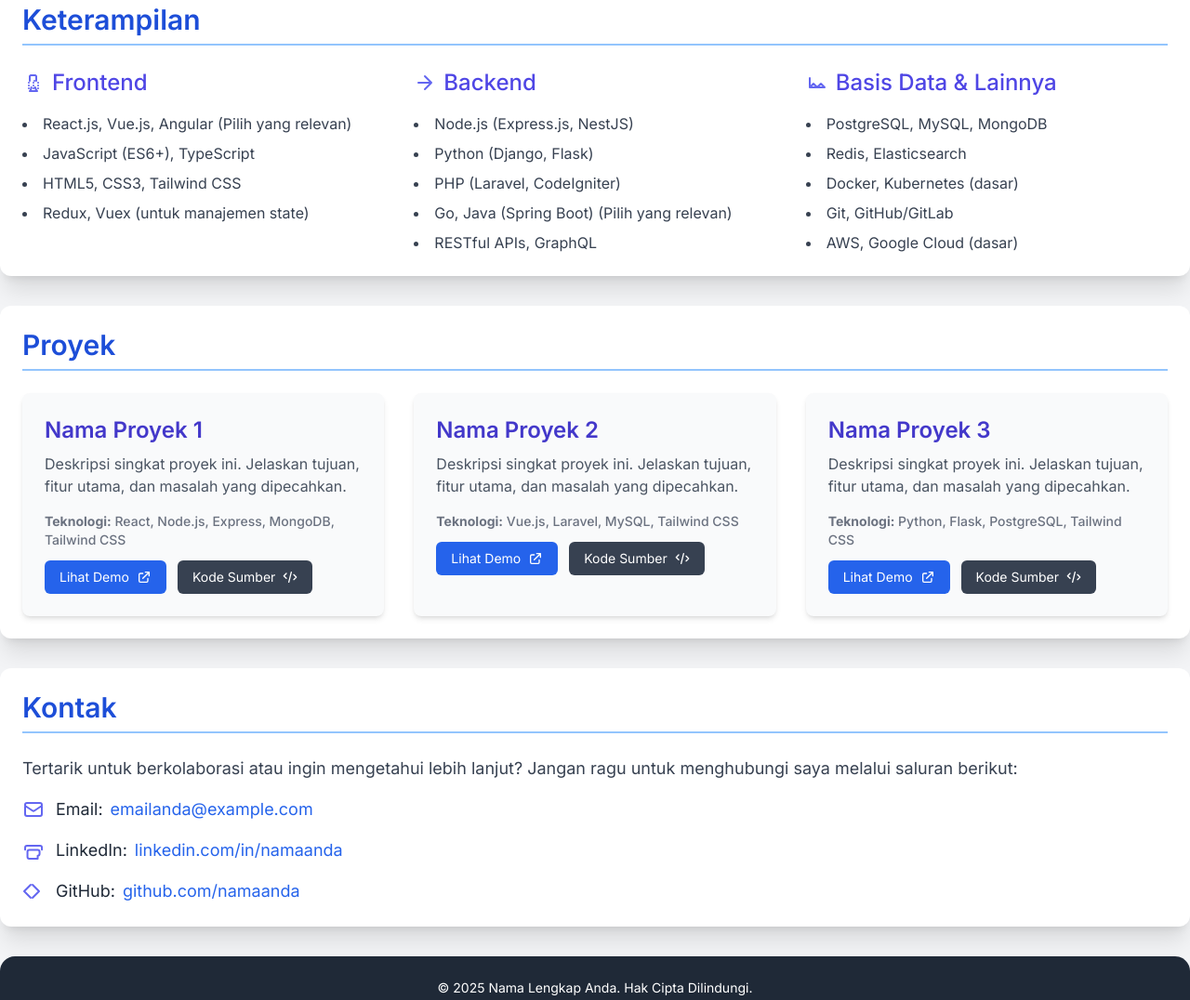
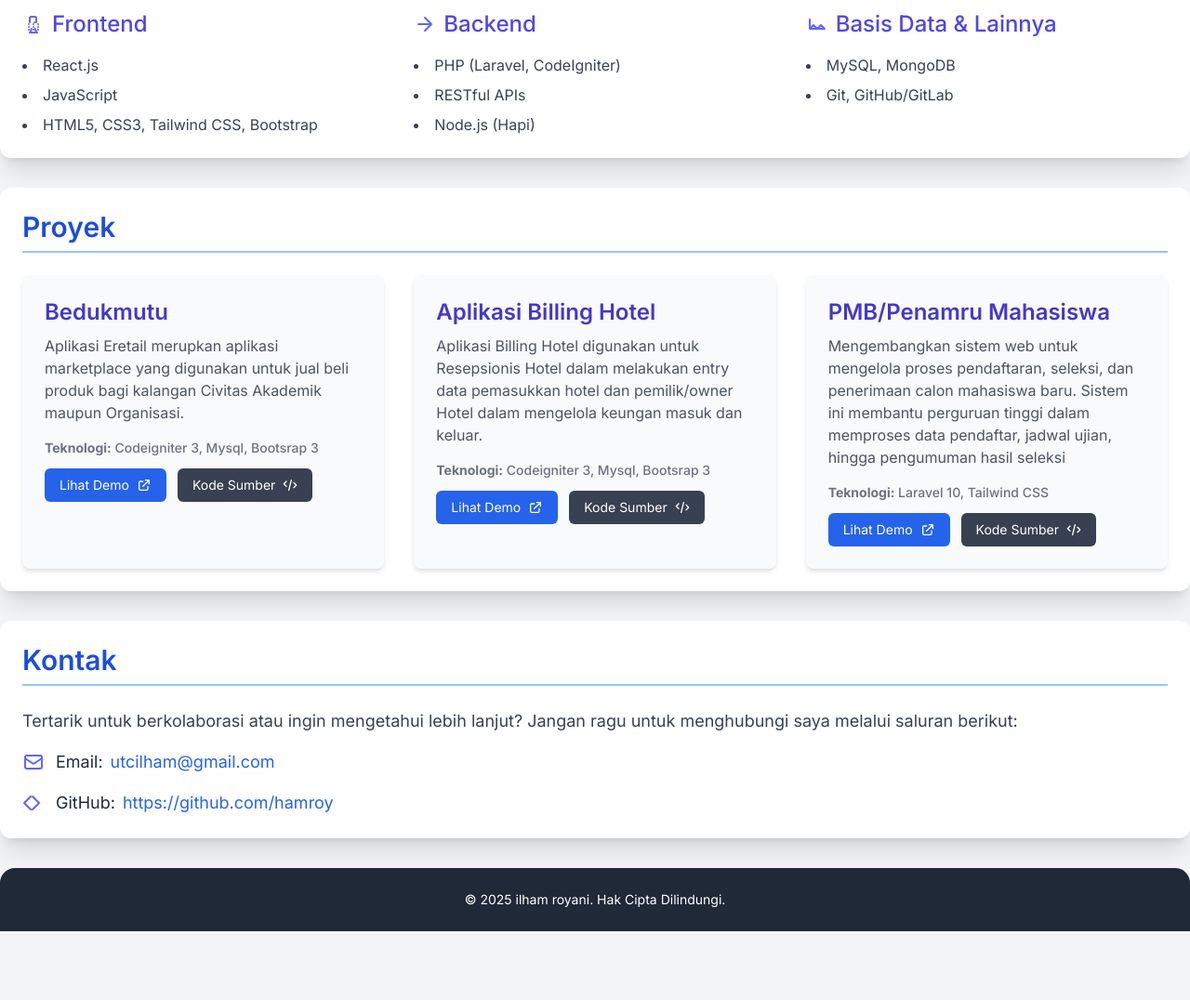
Before and after one commit to utcilham/my-portofolio, a plain HTML site: page index.html in a window 1280 px wide. Shown: the part 515-1591 px from the top of the page at 93% size. After the commit the page ends 1517 px from the top, so only its background shows below. Drawn offline with nearby package versions, Linux system fonts and the light colour scheme.

Commit message:
Update index.html
revisi

```diff
--- a/index.html
+++ b/index.html
@@ -24,7 +24,7 @@
     <header class="bg-gradient-to-r from-blue-600 to-indigo-700 text-white p-6 shadow-lg rounded-b-2xl">
         <div class="container mx-auto flex flex-col md:flex-row items-center justify-between">
             <div class="text-center md:text-left mb-4 md:mb-0">
-                <h1 class="text-4xl font-bold tracking-tight">Nama Lengkap Anda</h1>
+                <h1 class="text-4xl font-bold tracking-tight">Ilham Royani</h1>
                 <p class="text-xl mt-1 opacity-90">Fullstack Developer</p>
             </div>
             <nav>
@@ -42,14 +42,6 @@
     <section id="about" class="container mx-auto p-6 my-8 bg-white shadow-xl rounded-xl">
         <h2 class="text-3xl font-semibold text-blue-700 mb-6 border-b-2 pb-2 border-blue-300">Tentang Saya</h2>
         <div class="flex flex-col md:flex-row items-center md:items-start space-y-6 md:space-y-0 md:space-x-8">
-            <div class="flex-shrink-0">
-                <img
-                    src="https://placehold.co/200x200/A78BFA/ffffff?text=Foto+Anda"
-                    alt="Profil Anda"
-                    class="w-48 h-48 rounded-full object-cover shadow-lg border-4 border-indigo-300"
-                    onerror="this.onerror=null;this.src='https://placehold.co/200x200/cccccc/333333?text=Foto+Tidak+Tersedia';"
-                />
-            </div>
             <div class="text-lg leading-relaxed text-gray-700">
                 <p class="mb-3">
                     Halo! Saya seorang *Fullstack Developer* dengan pengalaman dalam membangun aplikasi web yang efisien, skalabel, dan ramah pengguna. Saya memiliki passion dalam menciptakan solusi teknologi yang inovatif dan memecahkan masalah kompleks.
@@ -73,10 +65,9 @@
                     Frontend
                 </h3>
                 <ul class="list-disc list-inside text-gray-700 space-y-2">
-                    <li>React.js, Vue.js, Angular (Pilih yang relevan)</li>
-                    <li>JavaScript (ES6+), TypeScript</li>
-                    <li>HTML5, CSS3, Tailwind CSS</li>
-                    <li>Redux, Vuex (untuk manajemen state)</li>
+                    <li>React.js</li>
+                    <li>JavaScript</li>
+                    <li>HTML5, CSS3, Tailwind CSS, Bootstrap</li>
                 </ul>
             </div>
 
@@ -88,11 +79,9 @@
                     Backend
                 </h3>
                 <ul class="list-disc list-inside text-gray-700 space-y-2">
-                    <li>Node.js (Express.js, NestJS)</li>
-                    <li>Python (Django, Flask)</li>
                     <li>PHP (Laravel, CodeIgniter)</li>
-                    <li>Go, Java (Spring Boot) (Pilih yang relevan)</li>
-                    <li>RESTful APIs, GraphQL</li>
+                    <li>RESTful APIs</li>
+                    <li>Node.js (Hapi)</li>
                 </ul>
             </div>
 
@@ -104,11 +93,8 @@
                     Basis Data & Lainnya
                 </h3>
                 <ul class="list-disc list-inside text-gray-700 space-y-2">
-                    <li>PostgreSQL, MySQL, MongoDB</li>
-                    <li>Redis, Elasticsearch</li>
-                    <li>Docker, Kubernetes (dasar)</li>
+                    <li>MySQL, MongoDB</li>
                     <li>Git, GitHub/GitLab</li>
-                    <li>AWS, Google Cloud (dasar)</li>
                 </ul>
             </div>
         </div>
@@ -120,20 +106,20 @@
         <div class="grid grid-cols-1 md:grid-cols-2 lg:grid-cols-3 gap-8">
             <!-- Proyek 1 -->
             <div class="bg-gray-50 p-6 rounded-lg shadow-md hover:shadow-lg transition-shadow duration-300">
-                <h3 class="text-2xl font-semibold text-indigo-700 mb-2">Nama Proyek 1</h3>
+                <h3 class="text-2xl font-semibold text-indigo-700 mb-2">Bedukmutu</h3>
                 <p class="text-gray-600 mb-4">
-                    Deskripsi singkat proyek ini. Jelaskan tujuan, fitur utama, dan masalah yang dipecahkan.
+Aplikasi Eretail merupkan aplikasi marketplace yang digunakan untuk jual beli produk bagi kalangan Civitas Akademik maupun Organisasi.
                 </p>
                 <p class="text-sm font-medium text-gray-500 mb-3">
-                    <strong>Teknologi:</strong> React, Node.js, Express, MongoDB, Tailwind CSS
+                    <strong>Teknologi:</strong> Codeigniter 3, Mysql, Bootsrap 3
                 </p>
                 <div class="flex space-x-3">
-                    <a href="#" class="inline-flex items-center px-4 py-2 bg-blue-600 text-white rounded-md hover:bg-blue-700 transition duration-300 text-sm">
+                    <a href="https://bedukmutu.id/login" class="inline-flex items-center px-4 py-2 bg-blue-600 text-white rounded-md hover:bg-blue-700 transition duration-300 text-sm">
                         Lihat Demo
                         <!-- Icon SVG untuk Demo -->
                         <svg class="w-4 h-4 ml-2" fill="none" stroke="currentColor" viewBox="0 0 24 24" xmlns="http://www.w3.org/2000/svg"><path stroke-linecap="round" stroke-linejoin="round" stroke-width="2" d="M10 6H6a2 2 0 00-2 2v10a2 2 0 002 2h10a2 2 0 002-2v-4M14 4h6m0 0v6m0-6L10 14"></path></svg>
                     </a>
-                    <a href="#" class="inline-flex items-center px-4 py-2 bg-gray-700 text-white rounded-md hover:bg-gray-800 transition duration-300 text-sm">
+                    <a href="https://github.com/hamroy/ERetail-MARKETPLACE" class="inline-flex items-center px-4 py-2 bg-gray-700 text-white rounded-md hover:bg-gray-800 transition duration-300 text-sm">
                         Kode Sumber
                         <!-- Icon SVG untuk Kode Sumber -->
                         <svg class="w-4 h-4 ml-2" fill="none" stroke="currentColor" viewBox="0 0 24 24" xmlns="http://www.w3.org/2000/svg"><path stroke-linecap="round" stroke-linejoin="round" stroke-width="2" d="M10 20l4-16m4 4l4 4-4 4M6 6l-4 4 4 4"></path></svg>
@@ -143,19 +129,19 @@
 
             <!-- Proyek 2 -->
             <div class="bg-gray-50 p-6 rounded-lg shadow-md hover:shadow-lg transition-shadow duration-300">
-                <h3 class="text-2xl font-semibold text-indigo-700 mb-2">Nama Proyek 2</h3>
+                <h3 class="text-2xl font-semibold text-indigo-700 mb-2">Aplikasi Billing Hotel</h3>
                 <p class="text-gray-600 mb-4">
-                    Deskripsi singkat proyek ini. Jelaskan tujuan, fitur utama, dan masalah yang dipecahkan.
+                Aplikasi Billing Hotel digunakan untuk Resepsionis Hotel dalam melakukan entry data pemasukkan hotel dan pemilik/owner Hotel dalam mengelola keungan masuk dan keluar.
                 </p>
                 <p class="text-sm font-medium text-gray-500 mb-3">
-                    <strong>Teknologi:</strong> Vue.js, Laravel, MySQL, Tailwind CSS
+                    <strong>Teknologi:</strong> Codeigniter 3, Mysql, Bootsrap 3
                 </p>
                 <div class="flex space-x-3">
-                    <a href="#" class="inline-flex items-center px-4 py-2 bg-blue-600 text-white rounded-md hover:bg-blue-700 transition duration-300 text-sm">
+                    <a href="https://kusumahotel.sediapp.online/" class="inline-flex items-center px-4 py-2 bg-blue-600 text-white rounded-md hover:bg-blue-700 transition duration-300 text-sm">
                         Lihat Demo
                         <svg class="w-4 h-4 ml-2" fill="none" stroke="currentColor" viewBox="0 0 24 24" xmlns="http://www.w3.org/2000/svg"><path stroke-linecap="round" stroke-linejoin="round" stroke-width="2" d="M10 6H6a2 2 0 00-2 2v10a2 2 0 002 2h10a2 2 0 002-2v-4M14 4h6m0 0v6m0-6L10 14"></path></svg>
                     </a>
-                    <a href="#" class="inline-flex items-center px-4 py-2 bg-gray-700 text-white rounded-md hover:bg-gray-800 transition duration-300 text-sm">
+                    <a href="https://github.com/hamroy/ebilling-hotel" class="inline-flex items-center px-4 py-2 bg-gray-700 text-white rounded-md hover:bg-gray-800 transition duration-300 text-sm">
                         Kode Sumber
                         <svg class="w-4 h-4 ml-2" fill="none" stroke="currentColor" viewBox="0 0 24 24" xmlns="http://www.w3.org/2000/svg"><path stroke-linecap="round" stroke-linejoin="round" stroke-width="2" d="M10 20l4-16m4 4l4 4-4 4M6 6l-4 4 4 4"></path></svg>
                     </a>
@@ -164,19 +150,19 @@
 
             <!-- Proyek 3 -->
             <div class="bg-gray-50 p-6 rounded-lg shadow-md hover:shadow-lg transition-shadow duration-300">
-                <h3 class="text-2xl font-semibold text-indigo-700 mb-2">Nama Proyek 3</h3>
+                <h3 class="text-2xl font-semibold text-indigo-700 mb-2">PMB/Penamru Mahasiswa</h3>
                 <p class="text-gray-600 mb-4">
-                    Deskripsi singkat proyek ini. Jelaskan tujuan, fitur utama, dan masalah yang dipecahkan.
+                   Mengembangkan sistem web untuk mengelola proses pendaftaran, seleksi, dan penerimaan calon mahasiswa baru. Sistem ini membantu perguruan tinggi dalam memproses data pendaftar, jadwal ujian, hingga pengumuman hasil seleksi
                 </p>
                 <p class="text-sm font-medium text-gray-500 mb-3">
-                    <strong>Teknologi:</strong> Python, Flask, PostgreSQL, Tailwind CSS
+                    <strong>Teknologi:</strong> Laravel 10, Tailwind CSS
                 </p>
                 <div class="flex space-x-3">
-                    <a href="#" class="inline-flex items-center px-4 py-2 bg-blue-600 text-white rounded-md hover:bg-blue-700 transition duration-300 text-sm">
+                    <a href="https://pmb.utc-umy.id/login" class="inline-flex items-center px-4 py-2 bg-blue-600 text-white rounded-md hover:bg-blue-700 transition duration-300 text-sm">
                         Lihat Demo
                         <svg class="w-4 h-4 ml-2" fill="none" stroke="currentColor" viewBox="0 0 24 24" xmlns="http://www.w3.org/2000/svg"><path stroke-linecap="round" stroke-linejoin="round" stroke-width="2" d="M10 6H6a2 2 0 00-2 2v10a2 2 0 002 2h10a2 2 0 002-2v-4M14 4h6m0 0v6m0-6L10 14"></path></svg>
                     </a>
-                    <a href="#" class="inline-flex items-center px-4 py-2 bg-gray-700 text-white rounded-md hover:bg-gray-800 transition duration-300 text-sm">
+                    <a href="https://github.com/utcilham/Penmaru---UMB" class="inline-flex items-center px-4 py-2 bg-gray-700 text-white rounded-md hover:bg-gray-800 transition duration-300 text-sm">
                         Kode Sumber
                         <svg class="w-4 h-4 ml-2" fill="none" stroke="currentColor" viewBox="0 0 24 24" xmlns="http://www.w3.org/2000/svg"><path stroke-linecap="round" stroke-linejoin="round" stroke-width="2" d="M10 20l4-16m4 4l4 4-4 4M6 6l-4 4 4 4"></path></svg>
                     </a>
@@ -194,15 +180,11 @@
         <div class="flex flex-col space-y-4 text-lg">
             <div class="flex items-center">
                 <svg class="w-6 h-6 mr-3 text-indigo-500" fill="none" stroke="currentColor" viewBox="0 0 24 24" xmlns="http://www.w3.org/2000/svg"><path stroke-linecap="round" stroke-linejoin="round" stroke-width="2" d="M3 8l7.89 5.26a2 2 0 002.22 0L21 8M5 19h14a2 2 0 002-2V7a2 2 0 00-2-2H5a2 2 0 00-2 2v10a2 2 0 002 2z"></path></svg>
-                Email: <a href="mailto:emailanda@example.com" class="ml-2 text-blue-600 hover:underline">emailanda@example.com</a>
-            </div>
-            <div class="flex items-center">
-                <svg class="w-6 h-6 mr-3 text-indigo-500" fill="none" stroke="currentColor" viewBox="0 0 24 24" xmlns="http://www.w3.org/2000/svg"><path stroke-linecap="round" stroke-linejoin="round" stroke-width="2" d="M3.05 11.25V9a2 2 0 012-2h14a2 2 0 012 2v2.25m-4.5 9.75h-9a2 2 0 01-2-2V13.5a2 2 0 012-2h9a2 2 0 012 2v2.25a2 2 0 01-2 2z"></path></svg>
-                LinkedIn: <a href="https://www.linkedin.com/in/namaanda" target="_blank" rel="noopener noreferrer" class="ml-2 text-blue-600 hover:underline">linkedin.com/in/namaanda</a>
+                Email: <a href="mailto:emailanda@example.com" class="ml-2 text-blue-600 hover:underline">utcilham@gmail.com</a>
             </div>
             <div class="flex items-center">
                 <svg class="w-6 h-6 mr-3 text-indigo-500" fill="none" stroke="currentColor" viewBox="0 0 24 24" xmlns="http://www.w3.org/2000/svg"><path stroke-linecap="round" stroke-linejoin="round" stroke-width="2" d="M9 19l-7-7 7-7m2 14l7-7-7-7"></path></svg>
-                GitHub: <a href="https://github.com/namaanda" target="_blank" rel="noopener noreferrer" class="ml-2 text-blue-600 hover:underline">github.com/namaanda</a>
+                GitHub: <a href="https://github.com/hamroy" target="_blank" rel="noopener noreferrer" class="ml-2 text-blue-600 hover:underline">https://github.com/hamroy</a>
             </div>
         </div>
     </section>
@@ -210,7 +192,7 @@
     <!-- Bagian Footer -->
     <footer class="bg-gray-800 text-white p-6 mt-8 rounded-t-2xl">
         <div class="container mx-auto text-center text-sm">
-            &copy; <script>document.write(new Date().getFullYear())</script> Nama Lengkap Anda. Hak Cipta Dilindungi.
+            &copy; <script>document.write(new Date().getFullYear())</script> ilham royani. Hak Cipta Dilindungi.
         </div>
     </footer>
 
```
